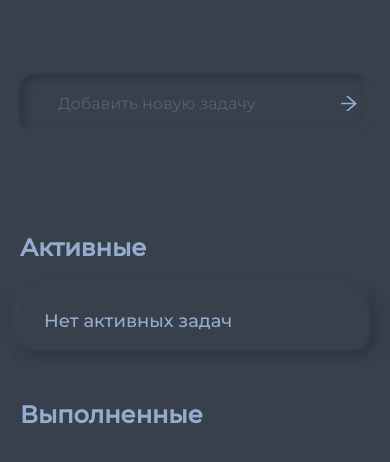
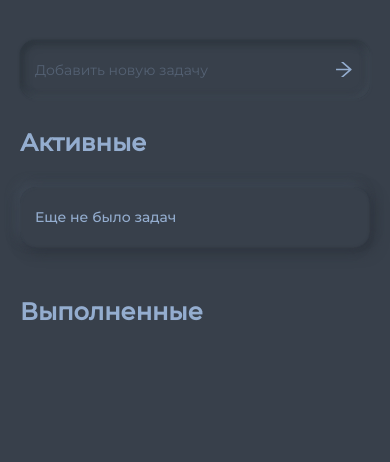
Before and after one commit to nmrcode/react-todo, a React (Create React App) app: page / in a window 390 px wide. Shown: the top 462 px of the page. Built offline with nearby package versions, Linux system fonts and the light colour scheme.

Commit message:
added mobile ver

```diff
--- a/src/components/add-input/AddInputEl.jsx
+++ b/src/components/add-input/AddInputEl.jsx
@@ -11,6 +11,10 @@ export const Wrapper = styled.div`
 
   box-shadow: ${({ theme }) => theme.shadow};
   border-radius: ${({ theme }) => theme.radii};
+  @media (max-width: 768px) {
+    padding: 0 15px;
+    font-size: 14px;
+  }
 `;
 
 export const Input = styled.input`
--- a/src/components/main-wrapper/MainWrapper.jsx
+++ b/src/components/main-wrapper/MainWrapper.jsx
@@ -4,4 +4,7 @@ export const MainWrapper = styled.main`
   max-width: 1024px;
   margin: 0 auto;
   padding: 74px 20px;
+  @media (max-width: 768px) {
+    padding: 40px 20px;
+  }
 `;
--- a/src/components/todo-list/TodoListEl.jsx
+++ b/src/components/todo-list/TodoListEl.jsx
@@ -2,6 +2,9 @@ import styled from "styled-components";
 
 export const Wrapper = styled.div`
   padding-top: 101px;
+  @media (max-width: 768px) {
+    padding-top: 30px;
+  }
 `;
 
 export const Title = styled.h2`
@@ -33,10 +36,17 @@ export const ListItem = styled.div`
   box-shadow: ${({ theme }) => theme.shadowItem};
   border-radius: ${({ theme }) => theme.radii};
   text-decoration: ${(props) => (props.checked ? `line-through` : `none`)};
+  @media (max-width: 768px) {
+    font-size: 14px;
+    padding: 20px 15px;
+  }
 `;
 
 export const Checkbox = styled.input.attrs({
   type: "checkbox",
 })`
   margin-right: 27px;
+  @media (max-width: 768px) {
+    margin-right: 10px;
+  }
 `;
--- a/src/components/todo-list/index.js
+++ b/src/components/todo-list/index.js
@@ -27,7 +27,7 @@ const TodoList = observer(() => {
           })
         ) : (
           <ListItem style={{ cursor: "default" }}>
-            <span>Нет активных задач</span>
+            <span>Еще не было задач </span>
           </ListItem>
         )}
       </List>
```
